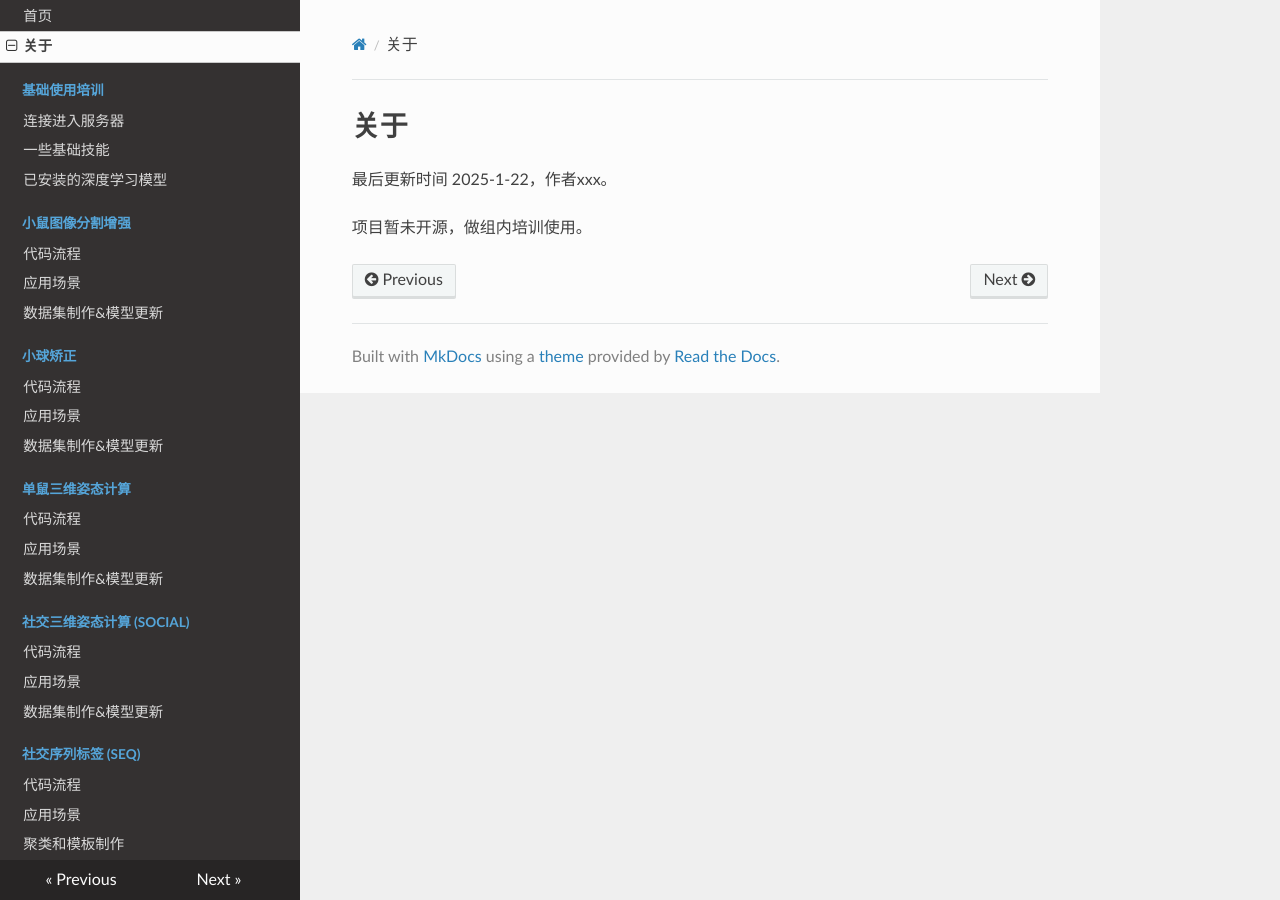
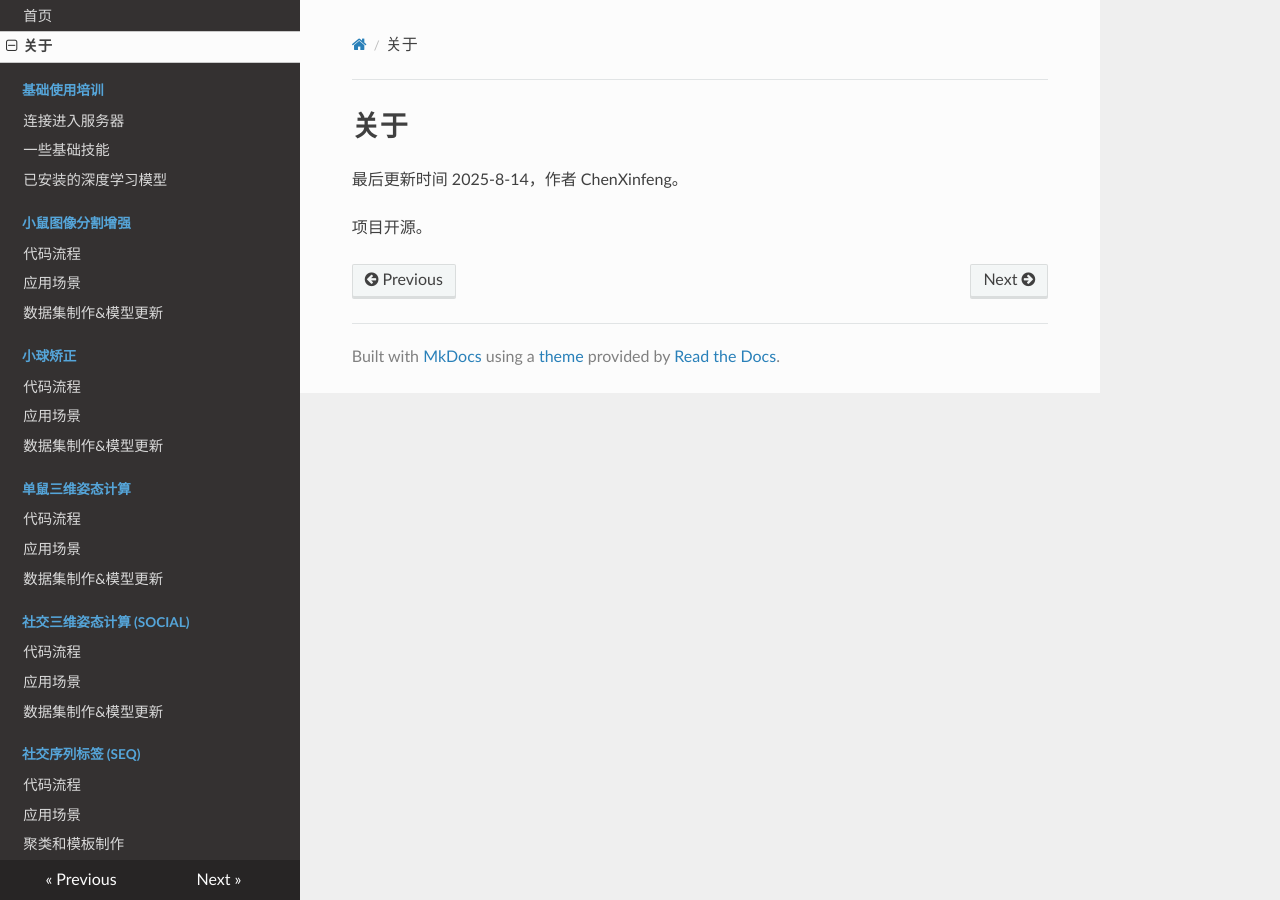
Before and after one commit to LiLab-CIBR/Social_Seq, an MkDocs documentation site: the page built from docs/about.md, in a window 1280 px wide. Built offline with MkDocs 1.6.1, drawn with Linux system fonts in a browser that asks for light colours; nearby versions of some CDN libraries.

Commit message:
add author info

```diff
--- a/docs/about.md
+++ b/docs/about.md
@@ -1,4 +1,4 @@
 # 关于
-最后更新时间 2025-1-22，作者xxx。
+最后更新时间 2025-8-14，作者 ChenXinfeng。
 
-项目暂未开源，做组内培训使用。
+项目开源。
```
